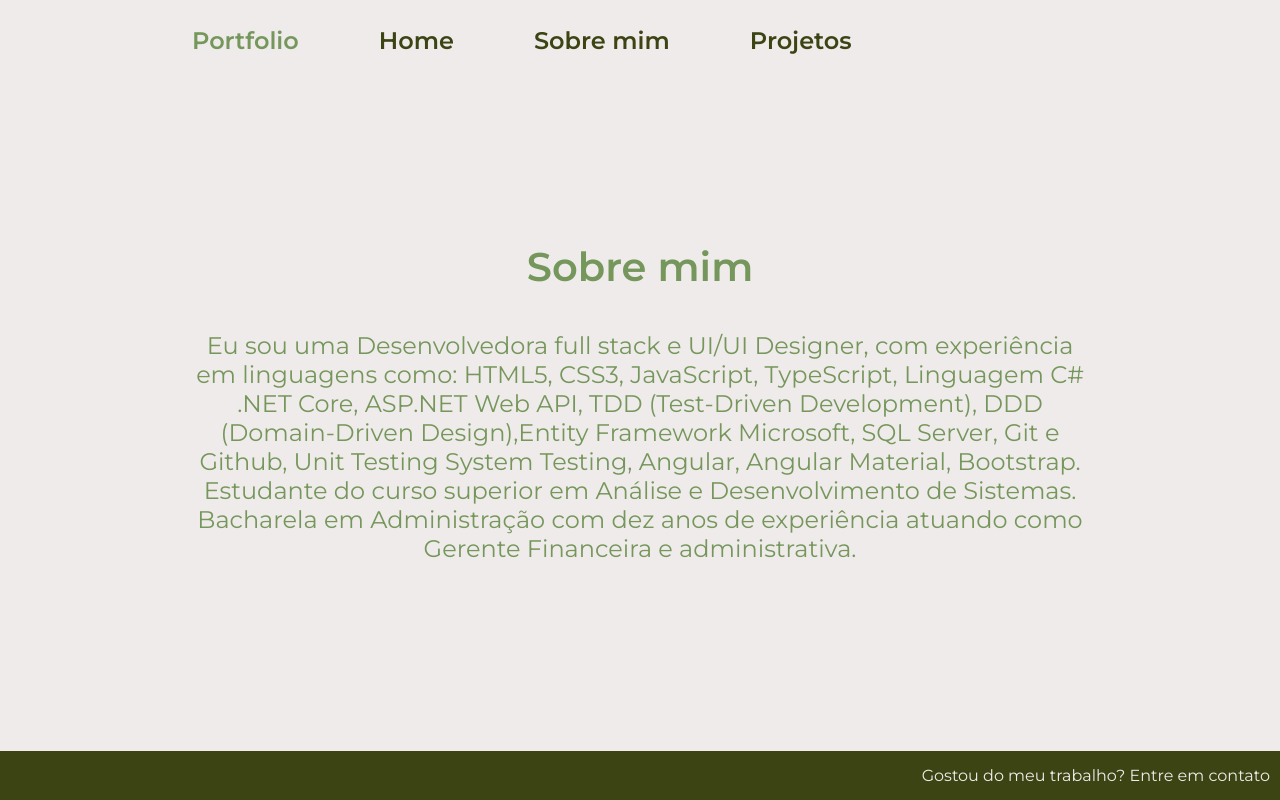
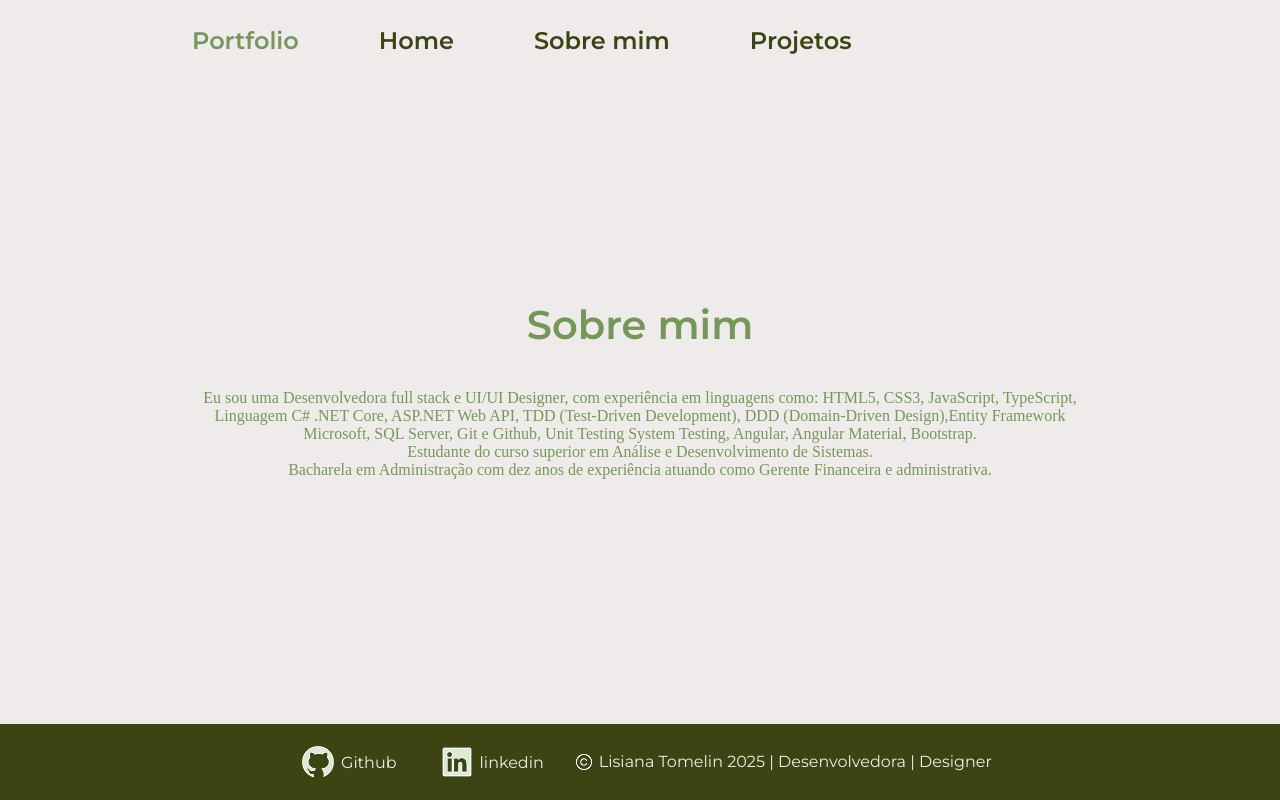
Before and after one commit to lisatomelin/lisianatomelin.github.io, a plain HTML site: page about.html in a window 1280 px wide. Drawn offline with Linux system fonts and the light colour scheme.

Commit message:
add rodape

```diff
--- a/about.html
+++ b/about.html
@@ -45,7 +45,35 @@
       </section>
       </main>
     <footer class="rodape">
-      <p>Gostou do meu trabalho? Entre em contato</p>
+      <div class="apresentacao__links">
+        <a
+          class="apresentacao__links__navegacao"
+          href="https://github.com/lisatomelin"
+          target="_blank"
+        >
+          <img src="./assets/github.png" />
+          Github
+        </a>
+        <a
+          class="apresentacao__links__navegacao"
+          href="https://www.linkedin.com/in/lisianatomelin/"
+          target="_blank"
+        >
+          <img src="./assets/linkedin.png" />
+          linkedin
+        </a>
+        <div class="apresentacao_links_copyrights">
+          <a
+            class="apresentacao_links_copyrights"
+            target="_blank"
+          >
+            <img src="./assets/Copyright.png" />
+            Lisiana Tomelin 2025 | Desenvolvedora | Designer
+
+          </a>
+
+      </div>
+
     </footer>
   </body>
 </html>
--- a/styles/style.css
+++ b/styles/style.css
@@ -119,8 +119,8 @@ body {
 }
 
 .apresentacao__conteudo__sobremim {
-  font-size: 1.5rem;
-  font-family: var(--fonte-secundaria);
+  font-size: 1.0rem;
+  font-family: var(--fonte-terciaria);
   align-items: center;
   text-align: center;
 }
```
Also changed, not shown: index.html (+1 -1 lines), projetos.html (+29 -1 lines).
